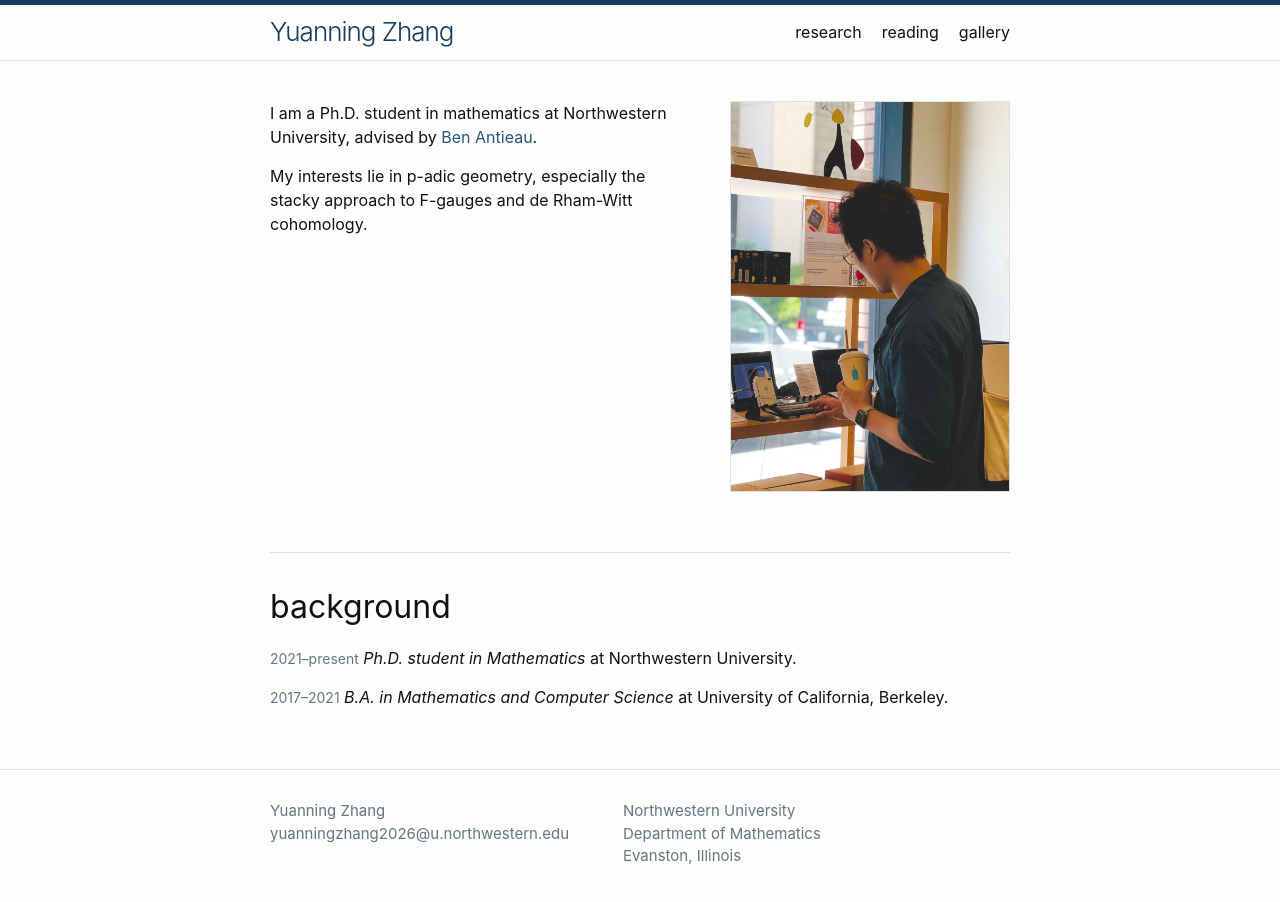
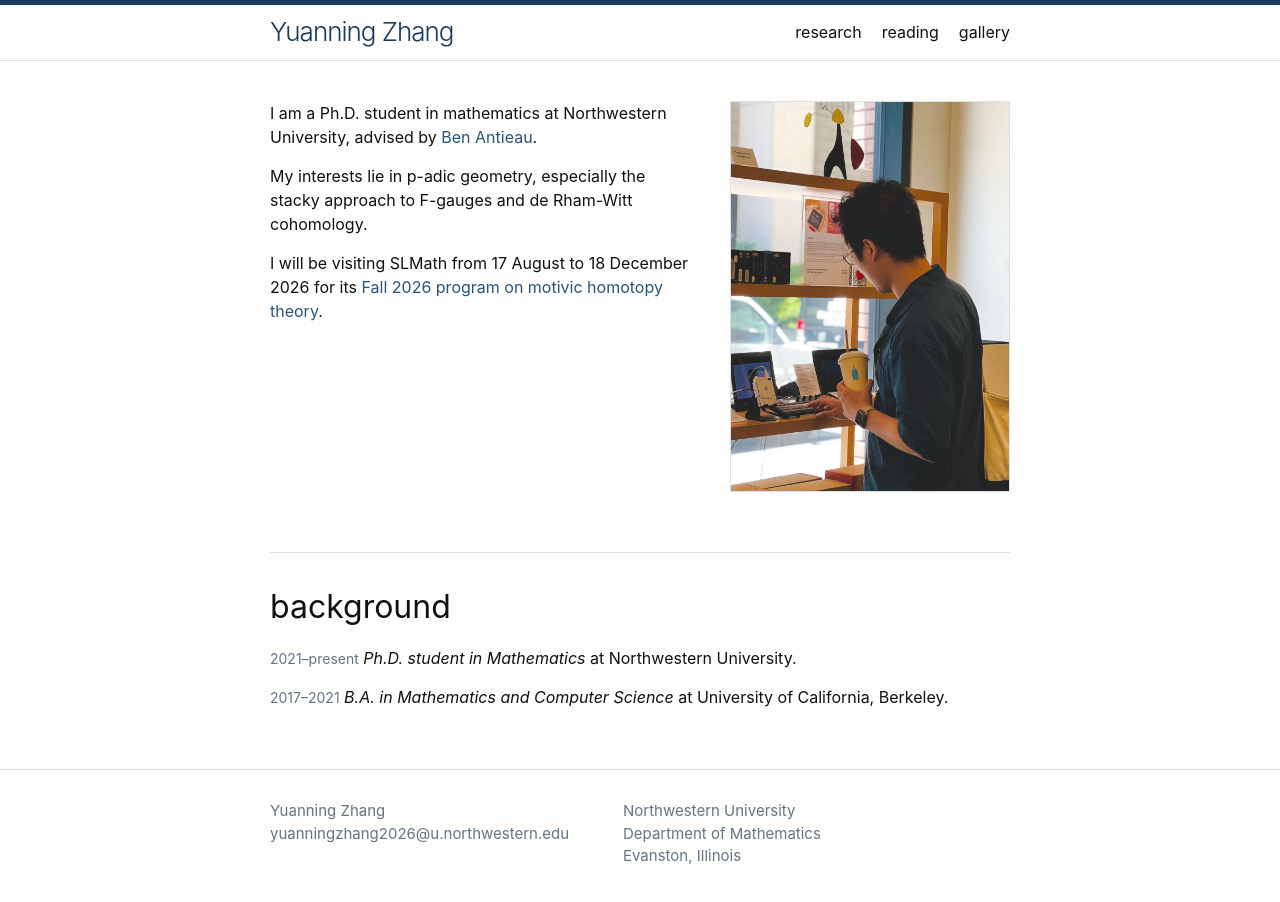
Before and after one commit to andyzhangyn/andyzhangyn.github.io, a Next.js app: page / in a window 1280 px wide. Shown: the top 902 px of the page. Built offline with nearby package versions, Linux system fonts and the light colour scheme.

Commit message:
Add upcoming SLMath visit

```diff
--- a/app/page.tsx
+++ b/app/page.tsx
@@ -34,6 +34,12 @@ export default function Home() {
                 <a href={profile.advisor.url}>{profile.advisor.name}</a>.
               </p>
               <p>{profile.introduction}</p>
+              {profile.visits.map((item) => (
+                <p key={item.program}>
+                  I will be visiting SLMath from {item.dates} for its{" "}
+                  <a href={item.href}>{item.program}</a>.
+                </p>
+              ))}
             </div>
           </section>
 
--- a/app/site-content.ts
+++ b/app/site-content.ts
@@ -97,6 +97,14 @@ export const profile = {
     },
   ],
 
+  visits: [
+    {
+      dates: "17 August to 18 December 2026",
+      program: "Fall 2026 program on motivic homotopy theory",
+      href: "https://www.slmath.org/programs/384",
+    },
+  ],
+
   education: [
     {
       years: "2021–present",
```
